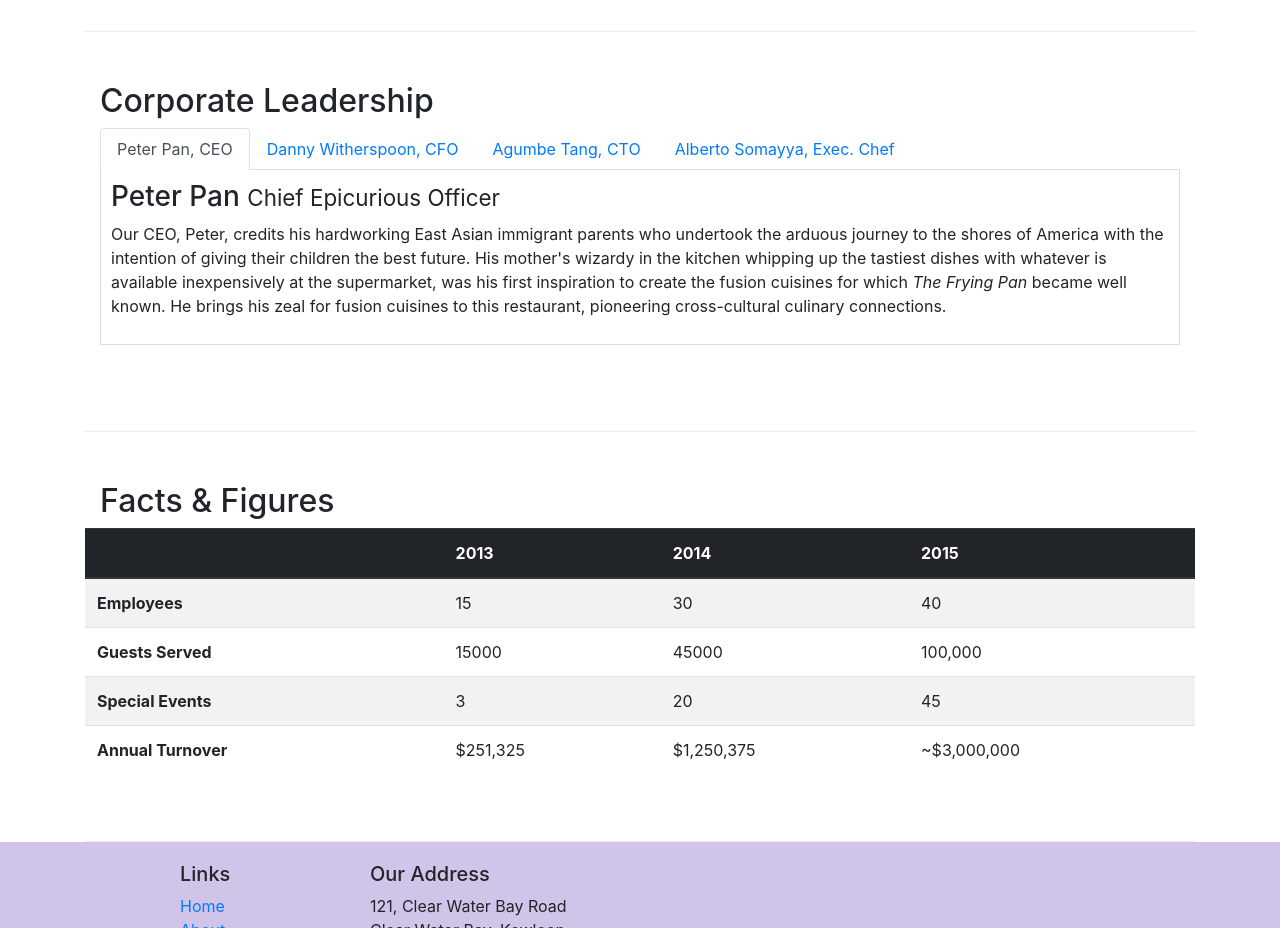
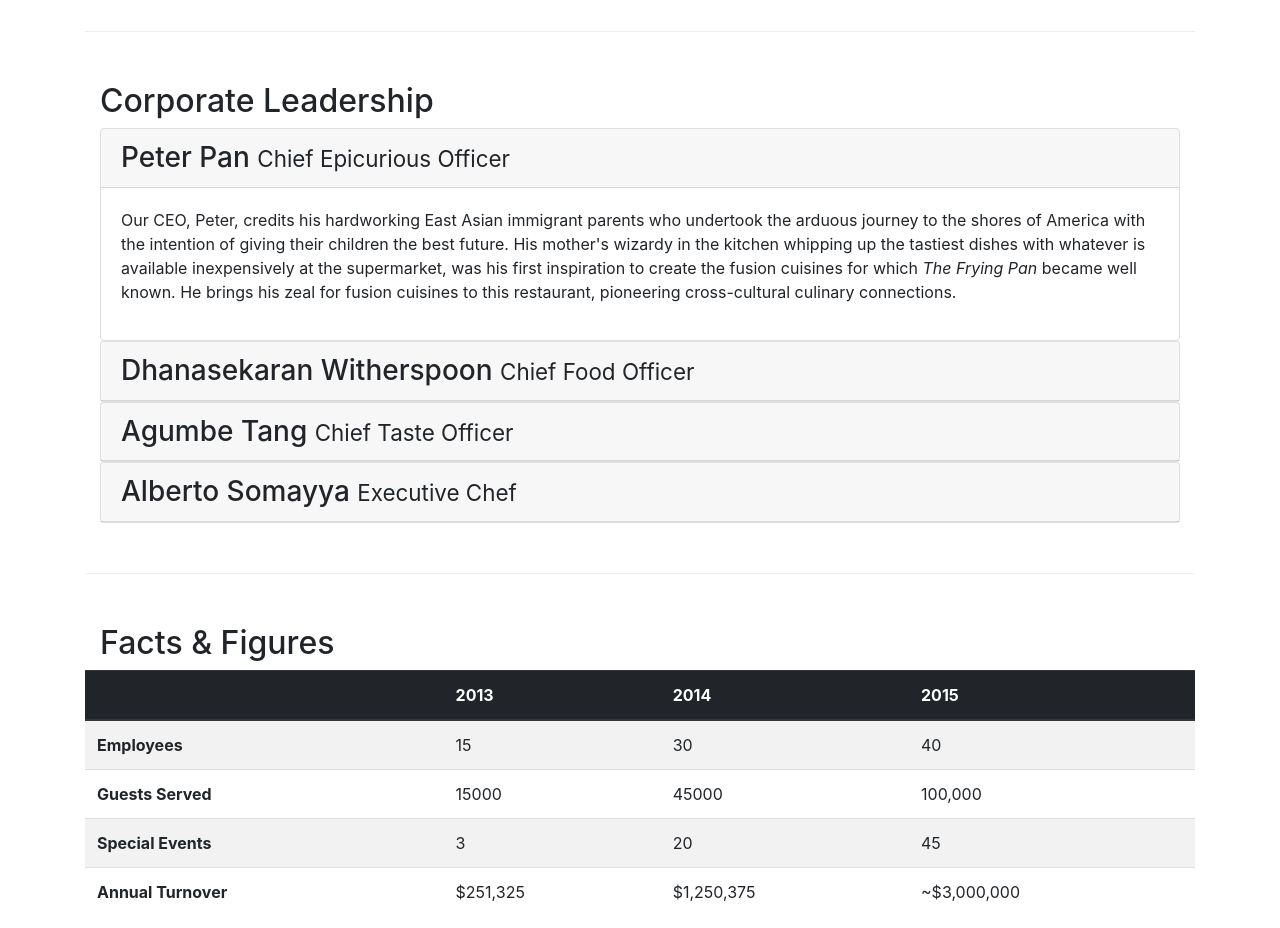
Before and after one commit to ginnyyadav/conFusion, a website: page aboutus.html in a window 1280 px wide. Shown: the part 940-1868 px from the top of the page. Drawn offline with nearby package versions, Linux system fonts and the light colour scheme.

Commit message:
accordion

```diff
--- a/aboutus.html
+++ b/aboutus.html
@@ -121,23 +121,17 @@
     <div class="row row-content">
       <div class="col-12">
         <h2>Corporate Leadership</h2>
-        <ul class="nav nav-tabs">
-          <li class="nav-item">
-            <a class="nav-link active" href="#peter" role="tab" data-toggle="tab">Peter Pan, CEO</a>
-          </li>
-          <li class="nav-item">
-            <a class="nav-link" href="#danny" role="tab" data-toggle="tab">Danny Witherspoon, CFO</a>
-          </li>
-          <li class="nav-item">
-            <a class="nav-link" href="#agumbe" role="tab" data-toggle="tab">Agumbe Tang, CTO</a>
-          </li>
-          <li class="nav-item">
-            <a class="nav-link" href="#alberto" role="tab" data-toggle="tab">Alberto Somayya, Exec. Chef</a>
-          </li>
-        </ul>
-        <div class="tab-content">
-          <div role="tabpanel" class="tab-pane fade show active" id="peter">
-            <h3>Peter Pan <small>Chief Epicurious Officer</small></h3>
+
+        <div id="accordion">
+          <div class="card">
+            <div class="card-header" role="tab" id="peterhead">
+              <h3 class="mb-0">
+                <a data-toggle="collapse" data-target="#peter">Peter Pan <small>Chief Epicurious Officer</small>
+                </a>
+              </h3>
+            </div>
+            <div role="tabpanel" class="collapse show" id="peter" data-parent="#accordion">
+              <div class="card-body">
                 <p class="d-none d-sm-block">
                   Our CEO, Peter, credits his hardworking East Asian immigrant parents
                   who undertook the arduous journey to the shores of America with the
@@ -150,8 +144,17 @@
                   culinary connections.
                 </p>
               </div>
-          <div role="tabpanel" class="tab-pane fade" id="danny">
-            <h3>Dhanasekaran Witherspoon <small>Chief Food Officer</small></h3>
+            </div>
+          </div>
+          <div class="card">
+            <div class="card-header" role="tab" id="#dannyhead">
+              <h3 class="mb-0"> <a data-toggle="collapse" data-target="#danny">Dhanasekaran Witherspoon <small>Chief
+                    Food Officer</small>
+                </a>
+              </h3>
+            </div>
+            <div role="tabpanel" class="collapse" id="danny" data-parent="#accordion">
+              <div class="card-body">
                 <p class="d-none d-sm-block">
                   Our CFO, Danny, as he is affectionately referred to by his
                   colleagues, comes from a long established family tradition in
@@ -161,8 +164,17 @@
                   <em>Everything that runs, wins, and everything that stays, pays!</em>
                 </p>
               </div>
-          <div role="tabpanel" class="tab-pane fade" id="agumbe">
-            <h3>Agumbe Tang <small>Chief Taste Officer</small></h3>
+            </div>
+          </div>
+          <div class="card">
+            <div class="card-header" role="tab" id="#agumbehead">
+              <h3 class="mb-0">
+                <a data-toggle="collapse" data-target="#agumbe">Agumbe Tang <small>Chief Taste Officer</small>
+                </a>
+              </h3>
+            </div>
+            <div role="tabpanel" class="collapse" id="agumbe" data-parent="#accordion">
+              <div class="card-body">
                 <p class="d-none d-sm-block">
                   Blessed with the most discerning gustatory sense, Agumbe, our CTO,
                   personally ensures that every dish that we serve meets his exacting
@@ -171,8 +183,17 @@
                   <em>You click only if you survive my lick.</em>
                 </p>
               </div>
-          <div role="tabpanel" class="tab-pane fade" id="alberto">
-            <h3>Alberto Somayya <small>Executive Chef</small></h3>
+            </div>
+          </div>
+          <div class="card">
+            <div class="card-header" role="tab" id="#albertohead">
+              <h3 class="mb-0">
+                <a data-toggle="collapse" data-target="#alberto">Alberto Somayya <small>Executive Chef</small>
+                </a>
+              </h3>
+            </div>
+            <div role="tabpanel" class="collapse" id="alberto" data-parent="#accordion">
+              <div class="card-body">
                 <p class="d-none d-sm-block">
                   Award winning three-star Michelin chef with wide International
                   experience having worked closely with whos-who in the culinary
@@ -181,6 +202,8 @@
                   <em>Put together the cuisines from the two craziest cultures, and you
                     get a winning hit! Amma Mia!</em>
                 </p>
+              </div>
+            </div>
           </div>
         </div>
       </div>
```
Lines whose indentation alone changed are shown as unchanged.
